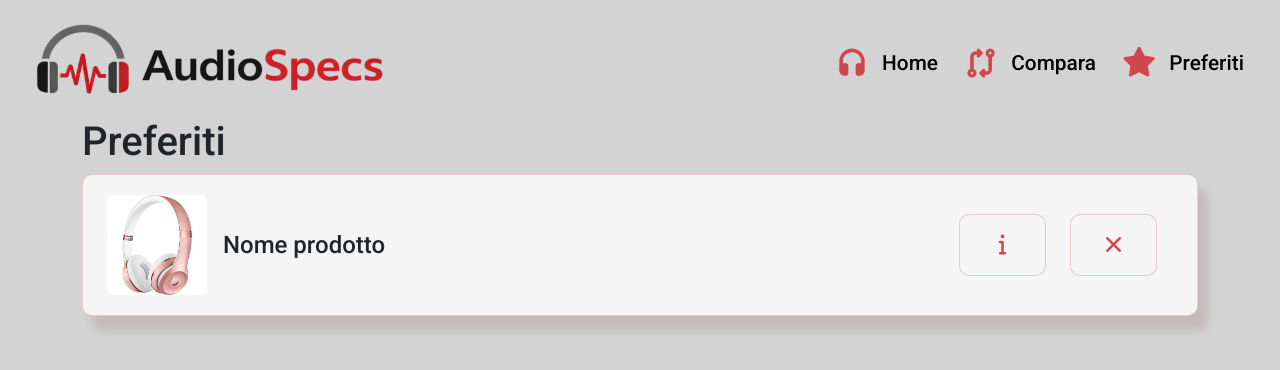
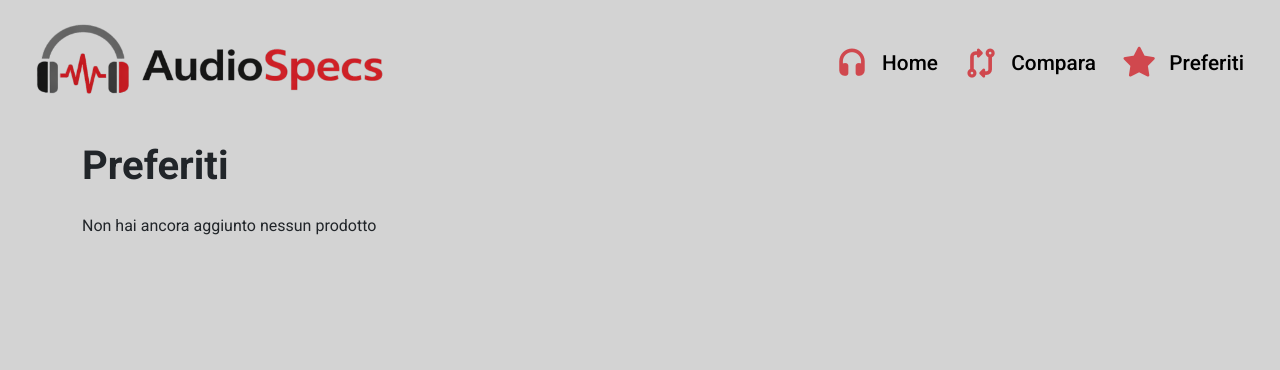
Before and after one commit to Marco-Bacci/progetto-finale-spec-frontend-front, a React (Vite) app: page /favorites in a window 1280 px wide. Shown: the top 370 px of the page. Built offline with nearby package versions, Linux system fonts and the light colour scheme.

Commit message:
Feat: connect favorite button to favoritesPage

```diff
--- a/components/ProductCard.jsx
+++ b/components/ProductCard.jsx
@@ -1,14 +1,36 @@
 import { Link } from "react-router-dom";
+import { useContext } from "react";
+import { GlobalContext } from "../src/context/GlobalContext";
 const ProductCard = ({ product }) => {
+  const { toggleFavorite, isFavorite } = useContext(GlobalContext);
+  const fav = isFavorite(product.id);
+
   return (
     <Link to={`/product/${product.id}`}>
-      <div className="card mb-3 p-3 product-card position-relative " style={{ maxWidth: "540px" }}>
+      <div
+        className="card mb-3 p-3 product-card position-relative "
+        style={{ maxWidth: "540px" }}
+      >
         <div className="card-body">
           <h5 className="card-title text-danger">{product.title}</h5>
           <p className="card-text">{product.category}</p>
         </div>
         <div className="position-absolute top-0 end-0">
-          <button className="favorite"><i class="fa-regular fa-star"></i></button>
+          <button
+            className="favorite"
+            type="button"
+            onClick={(e) => {
+              e.preventDefault();
+              e.stopPropagation();
+              toggleFavorite(product);
+            }}
+          >
+            {fav ? (
+              <i className="fa-solid fa-star"></i>
+            ) : (
+              <i className="fa-regular fa-star"></i>
+            )}
+          </button>
         </div>
       </div>
     </Link>
--- a/pages/FavoritesPage.jsx
+++ b/pages/FavoritesPage.jsx
@@ -1,26 +1,49 @@
+import { useContext } from "react";
+import { GlobalContext } from "../src/context/GlobalContext";
+
 const FavoritesPage = () => {
+  const { favorites, removeFromFavorites } = useContext(GlobalContext);
+
   return (
-    <div className="container">
+    <div className="container my-4">
       <div className="row">
         <div className="col-12">
-          <h1>Preferiti</h1>
+          <h1 className="fw-bold mb-4">Preferiti</h1>
         </div>
+
+        {favorites.length === 0 && (
           <div className="col-12">
+            <p>Non hai ancora aggiunto nessun prodotto</p>
+          </div>
+        )}
+
+        {favorites.map((product) => (
+          <div className="col-12 mb-3" key={product.id}>
             <div className="d-flex justify-content-between align-items-center detail-card">
               <div className="d-flex align-items-center gap-3">
                 <img
-                src="/images/beats-solo3.jpg"
-                alt="..."
-                className="product-thumb d-none d-sm-inline ms-1 "
+                  src={product.image}
+                  alt={product.title}
+                  className="product-thumb d-none d-sm-inline ms-1"
                 />
-              <h4 className="mb-0">Nome prodotto  </h4>
+                <h4 className="mb-0">{product.title}</h4>
               </div>
+
               <div className="d-flex gap-1">
-              <button className="add-to-list fs-5"><i class="fa-solid fa-info"></i></button>
-              <button className="add-to-list fs-5"><i class="fa-solid fa-xmark"></i></button>
+                <button className="add-to-list fs-5">
+                  <i className="fa-solid fa-info"></i>
+                </button>
+
+                <button
+                  className="add-to-list fs-5"
+                  onClick={() => removeFromFavorites(product.id)}
+                >
+                  <i className="fa-solid fa-xmark"></i>
+                </button>
               </div>
             </div>
           </div>
+        ))}
       </div>
     </div>
   );
--- a/pages/Home.jsx
+++ b/pages/Home.jsx
@@ -2,7 +2,9 @@ import { useState, useEffect, useMemo } from "react";
 import axios from "axios";
 import ProductCard from "../components/ProductCard";
 
+
 const Home = () => {
+
   const [products, setProducts] = useState([]);
   const [search, setSearch] = useState("");
   const [category, setCategory] = useState("all");
--- a/src/context/GlobalContext.jsx
+++ b/src/context/GlobalContext.jsx
@@ -1,6 +1,6 @@
-import { createContext, useState } from "react";
+import { createContext, useState, useMemo } from "react";
 
-export const GlobalContext = createContext();
+export const GlobalContext = createContext(null);
 
 export function GlobalProvider({ children }) {
   const [favorites, setFavorites] = useState([]);
@@ -19,7 +19,7 @@ export function GlobalProvider({ children }) {
   };
 
   const isFavorite = (productId) => {
-    setFavorites.some((prod) => prod.id === productId);
+    return favorites.some((p) => p.id === productId);
   };
 
   const toggleFavorite = (product) => {
@@ -28,6 +28,7 @@ export function GlobalProvider({ children }) {
       if (exists) {
         return prev.filter((p) => p.id !== product.id);
       }
+      return [...prev, product];
     });
   };
 
--- a/src/main.jsx
+++ b/src/main.jsx
@@ -4,9 +4,12 @@ import "bootstrap/dist/css/bootstrap.min.css";
 import "@fortawesome/fontawesome-free/css/all.min.css";
 import "./index.css";
 import App from "./App.jsx";
+import { GlobalProvider } from "./context/GlobalContext.jsx";
 
 createRoot(document.getElementById("root")).render(
   <StrictMode>
-    <App />
+    <GlobalProvider>
+      <App />
+    </GlobalProvider>
   </StrictMode>
 );
```
Lines whose indentation alone changed are shown as unchanged.
